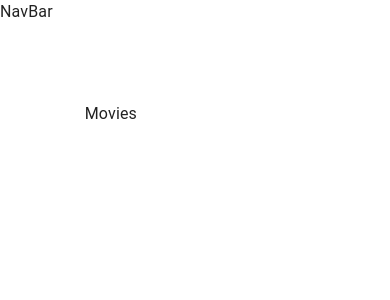
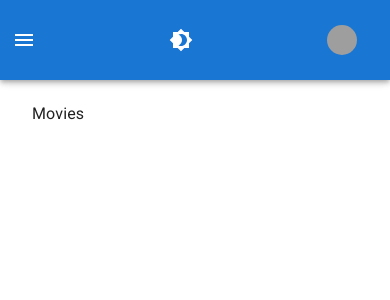
Before and after one commit to AinaSerik/movietime-aina, a React (Create React App) app: page / in a window 390 px wide. Shown: the top 300 px of the page. Built offline with nearby package versions, Linux system fonts and the light colour scheme; grey boxes are pictures that could not be loaded.

Commit message:
navbar styled

```diff
--- a/public/index.html
+++ b/public/index.html
@@ -9,6 +9,7 @@
     />
     <link rel="apple-touch-icon" href="%PUBLIC_URL%/logo192.png" />
     <link rel="manifest" href="%PUBLIC_URL%/manifest.json" />
+    <link rel="stylesheet" href="https://fonts.googleapis.com/css?family=Roboto:300,400,500,700&display=swap" />
     <title>Movietime</title>
   </head>
   <body>
--- a/src/components/NavBar/NavBar.jsx
+++ b/src/components/NavBar/NavBar.jsx
@@ -1,10 +1,61 @@
 import React from 'react'
+import { AppBar, IconButton, Toolbar, Drawer, Button, Avatar, useMediaQuery } from '@mui/material';
+import { Menu, AccountCircle, Brightness4, Brightness7 } from '@mui/icons-material';
+import { Link } from 'react-router-dom';
+import { useTheme } from '@mui/material/styles';
 
+import useStyles from './styles';
 const NavBar = () => {
-  console.log('NavBar');
+  const classes = useStyles();
+  const isMobile = useMediaQuery('(max-width: 600px)');
+  const theme = useTheme();
+  const isAuthenticated = true;
 
   return (
-    <div>NavBar</div>
+    <>
+      <AppBar position='fixed'>
+      <Toolbar className={classes.toolbar}>
+       {isMobile && (
+         <IconButton
+           color='inherit'
+           edge='start'
+           style={{ ouline: 'none' }}
+           onClick={() => {}}
+           className={classes.menuButton}
+           >
+           <Menu />
+         </IconButton>
+       )}
+       <IconButton color='inherit' sx={{ ml: 1 }} onClick={() => {}}>
+       {theme.palette.mode === 'dark' ? <Brightness7 /> : <Brightness4 /> }
+       </IconButton>
+      {!isMobile && 'Search...'}
+       <div>
+         {!isAuthenticated ? (
+           <Button color='inherit' onClick={() =>{}}>
+             Login &nbsp; <AccountCircle />
+           </Button>
+         ) : (
+           <Button
+           color='inherit'
+           component={Link}
+           to={`/profile/:id`}
+           className={classes.linkButton}
+           onClick={() => {}}
+           >
+           {!isMobile && <>My Movies &nbsp;</>}
+           <Avatar
+             style={{ width: 30, height: 30 }}
+             alt='Profile'
+             src='https://cdn.pixabay.com/photo/2016/08/08/09/17/avatar-1577909_960_720.png'
+           />
+           </Button>
+         )}
+       </div>
+      {!isMobile && 'Search ...'}
+      </Toolbar>
+      </AppBar>
+    </>
   );
 };
 
--- /dev/null
+++ b/src/components/NavBar/styles.js
@@ -0,0 +1,21 @@
+import {ThemeContext} from '@emotion/react';
+import { makeStyles } from '@mui/styles';
+
+export default makeStyles((theme) => ({
+toolbar: {
+  height: '80px',
+  display: 'flex',
+  justifyContent: 'space-between',
+  marginLeft: '240px',
+  [theme.breakpoints.down('sm')]: {
+    marginLeft: 0,
+    flexWrap: 'wrap',
+  }
+},
+menuButton: {
+  marginRight: theme.spacing(2),
+  [theme.breakpoints.up('sm')]: {
+    display: 'none',
+  }
+}
+}));
--- a/src/index.js
+++ b/src/index.js
@@ -1,10 +1,16 @@
 import React from 'react';
 import ReactDOM from 'react-dom';
 import { BrowserRouter } from 'react-router-dom';
+import { createTheme, ThemeProvider } from '@mui/material/styles';
+
 import App from './components/App';
 
+const theme = createTheme({});
+
 ReactDOM.render(
+  <ThemeProvider theme={theme}>
   <BrowserRouter>
     <App />
-  </BrowserRouter>,
+  </BrowserRouter>
+  </ThemeProvider>,
   document.getElementById('root'));
```
